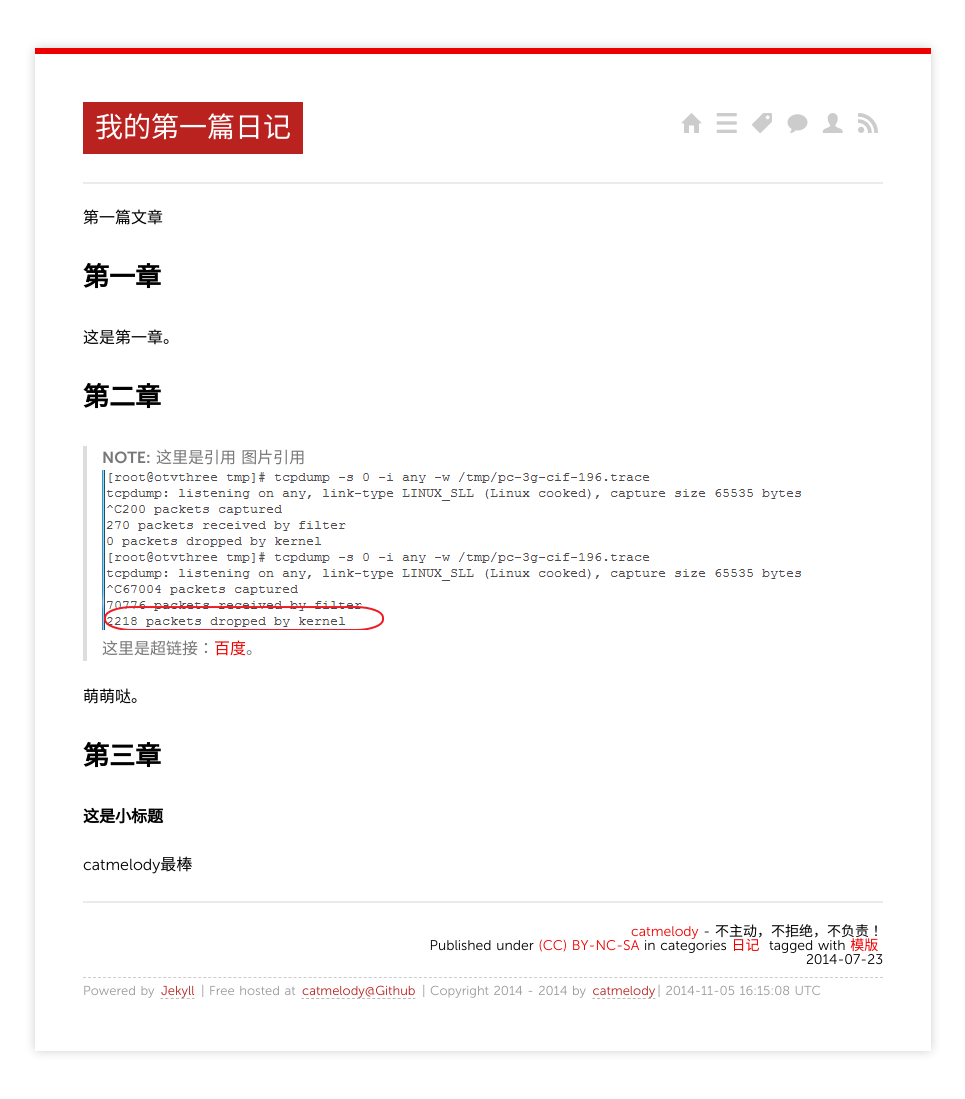
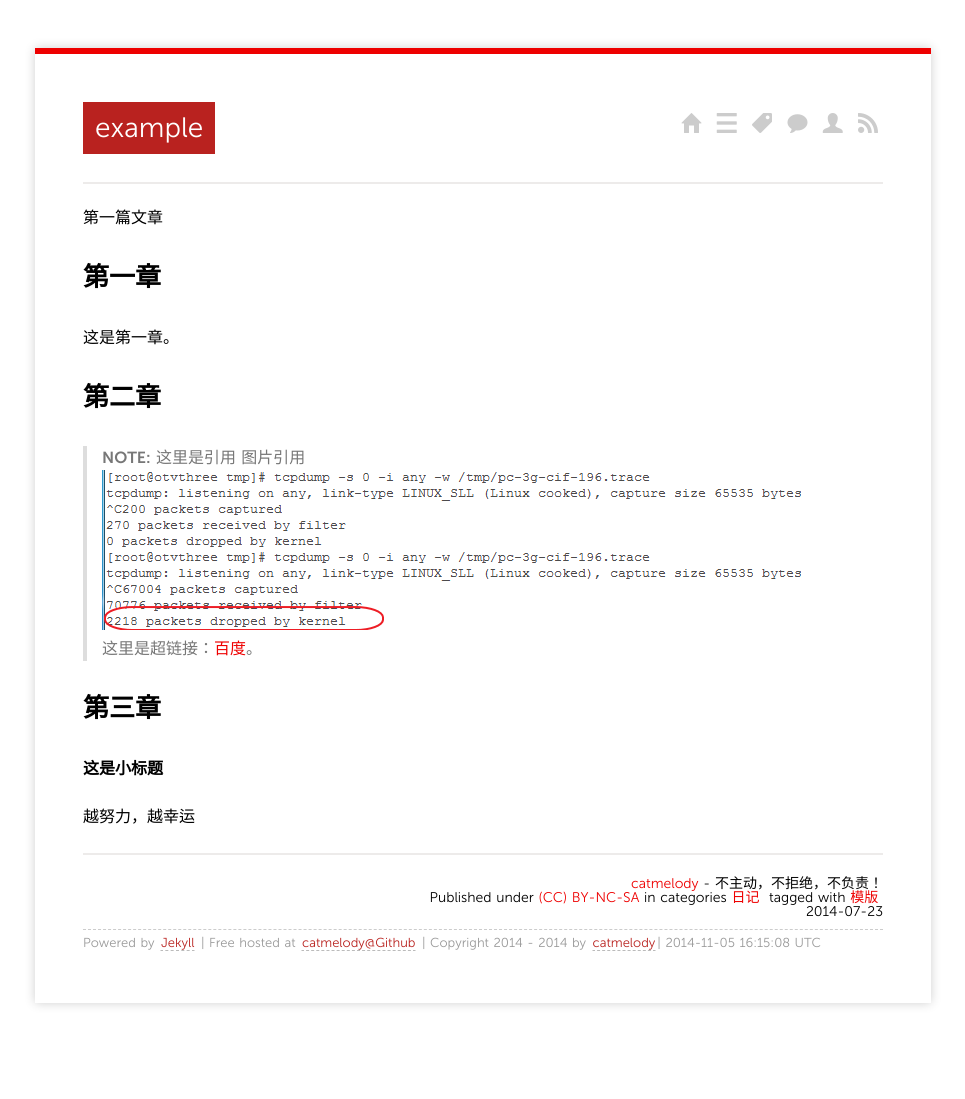
Before and after one commit to catmelody/blog, a Jekyll site: the page built from _posts/2014/2014-07-23-first.md, in a window 1280 px wide. Shown: the whole page, without its empty margins (157-1122 px from the left). Built offline with Jekyll 4.4.1, drawn with Linux system fonts in a browser that asks for light colours; nearby versions of some CDN libraries; Markdown is read by kramdown in place of the engine named in the settings; comment, search, counter and statistics services are not loaded; after the commit the page ends 1051 px from its top, so only the background shows below that.

Commit message:
Update 2014-07-23-first.md

```diff
--- a/_posts/2014/2014-07-23-first.md
+++ b/_posts/2014/2014-07-23-first.md
@@ -1,6 +1,6 @@
 ---
 layout: post
-title: 我的第一篇日记
+title: example
 categories:
 - 日记
 tags:
@@ -19,10 +19,10 @@ tags:
 ![](/media/pic2014/0201-2.png)
 >这里是超链接：[百度](http://weibo.com/anqiangirl/)。
 
-萌萌哒。
+
 
 ## 第三章
 
 **这是小标题**
 
-catmelody最棒
+越努力，越幸运
```
